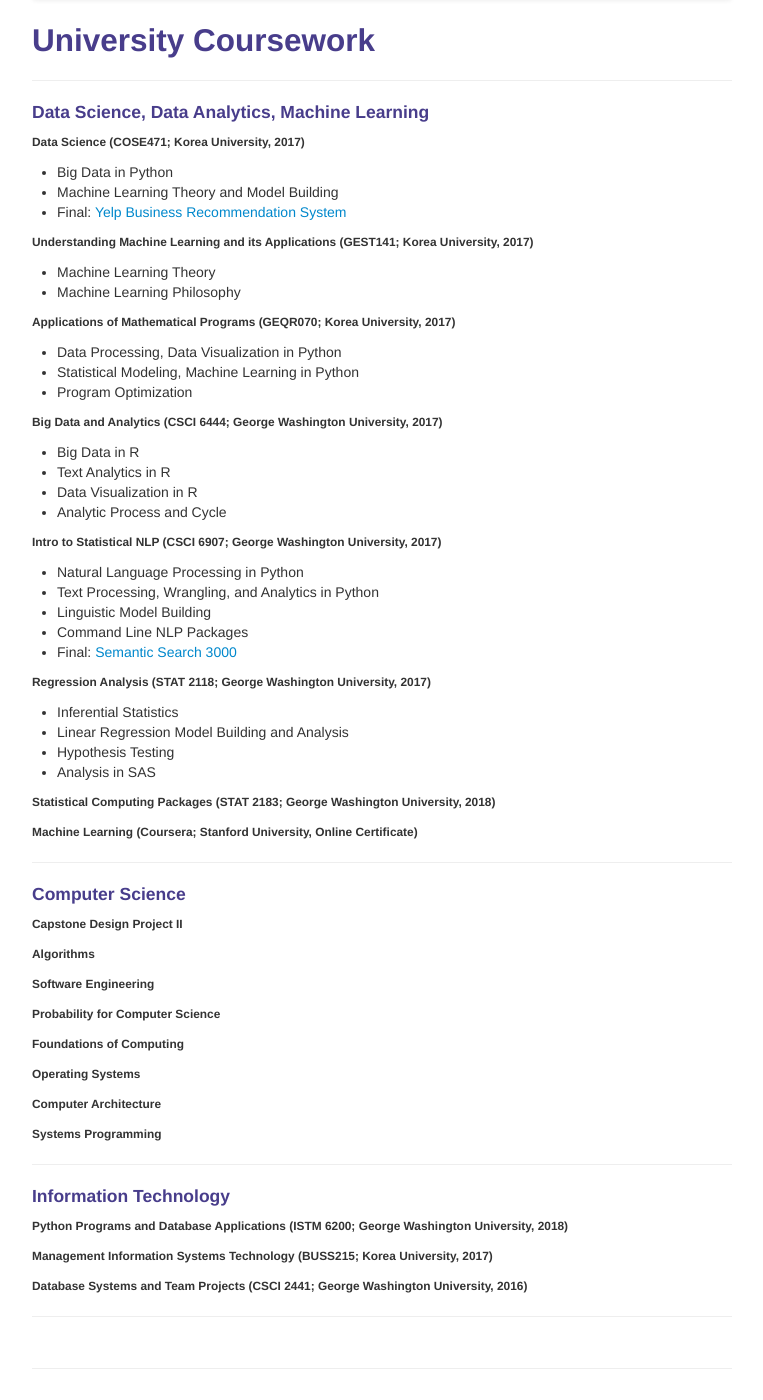
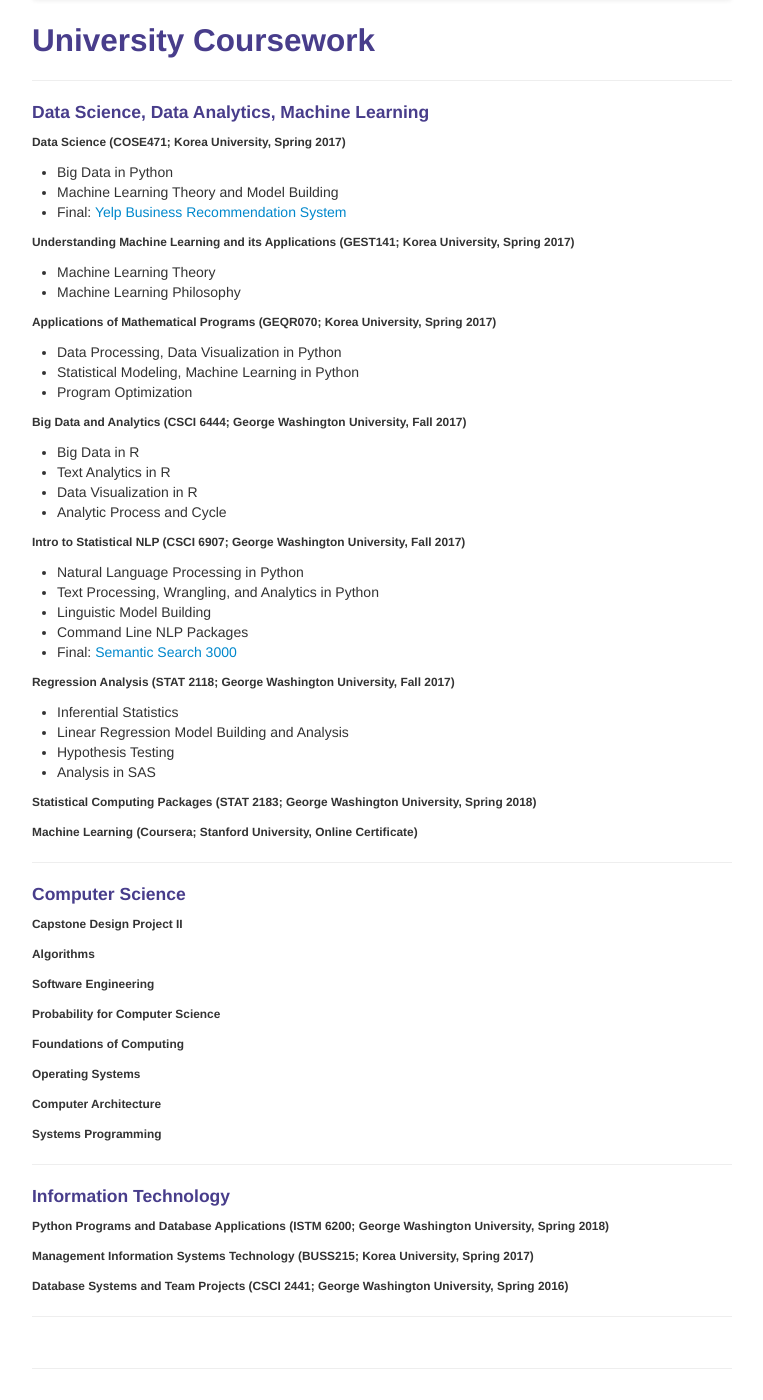
Before and after one commit to terrytaubes/terrytaubes.github.io, a Jekyll site: the page built from pages/courses.md, in a window 1280 px wide and 1400 px high, scrolled down 194 px. Shown: the whole window, without its empty margins (258-1021 px from the left). Built offline with Jekyll 4.4.1, drawn with Linux system fonts in a browser that asks for light colours.

Commit message:
Update courses.md

```diff
--- a/pages/courses.md
+++ b/pages/courses.md
@@ -19,40 +19,40 @@ description: Student's Courses
 ---
 #### <a name="ds"></a>Data Science, Data Analytics, Machine Learning
 
-###### Data Science (COSE471; Korea University, 2017)
+###### Data Science (COSE471; Korea University, Spring 2017)
 - Big Data in Python
 - Machine Learning Theory and Model Building
 - Final: [Yelp Business Recommendation System](http://www.google.com)
 
-###### Understanding Machine Learning and its Applications (GEST141; Korea University, 2017)
+###### Understanding Machine Learning and its Applications (GEST141; Korea University, Spring 2017)
 - Machine Learning Theory
 - Machine Learning Philosophy
 
-###### Applications of Mathematical Programs (GEQR070; Korea University, 2017)
+###### Applications of Mathematical Programs (GEQR070; Korea University, Spring 2017)
 - Data Processing, Data Visualization in Python
 - Statistical Modeling, Machine Learning in Python
 - Program Optimization
 
-###### Big Data and Analytics (CSCI 6444; George Washington University, 2017)
+###### Big Data and Analytics (CSCI 6444; George Washington University, Fall 2017)
 - Big Data in R
 - Text Analytics in R
 - Data Visualization in R
 - Analytic Process and Cycle
 
-###### Intro to Statistical NLP (CSCI 6907; George Washington University, 2017)
+###### Intro to Statistical NLP (CSCI 6907; George Washington University, Fall 2017)
 - Natural Language Processing in Python
 - Text Processing, Wrangling, and Analytics in Python
 - Linguistic Model Building
 - Command Line NLP Packages
 - Final: [Semantic Search 3000](http://www.google.com)
 
-###### Regression Analysis (STAT 2118; George Washington University, 2017)
+###### Regression Analysis (STAT 2118; George Washington University, Fall 2017)
 - Inferential Statistics
 - Linear Regression Model Building and Analysis
 - Hypothesis Testing
 - Analysis in SAS
 
-###### Statistical Computing Packages (STAT 2183; George Washington University, 2018)
+###### Statistical Computing Packages (STAT 2183; George Washington University, Spring 2018)
 
 ###### Machine Learning (Coursera; Stanford University, Online Certificate)
 ---
@@ -71,8 +71,8 @@ description: Student's Courses
 
 #### <a name="it"></a>Information Technology
 
-###### Python Programs and Database Applications (ISTM 6200; George Washington University, 2018)
-###### Management Information Systems Technology (BUSS215; Korea University, 2017)
-###### Database Systems and Team Projects (CSCI 2441; George Washington University, 2016)
+###### Python Programs and Database Applications (ISTM 6200; George Washington University, Spring 2018)
+###### Management Information Systems Technology (BUSS215; Korea University, Spring 2017)
+###### Database Systems and Team Projects (CSCI 2441; George Washington University, Spring 2016)
 
 ---
```
